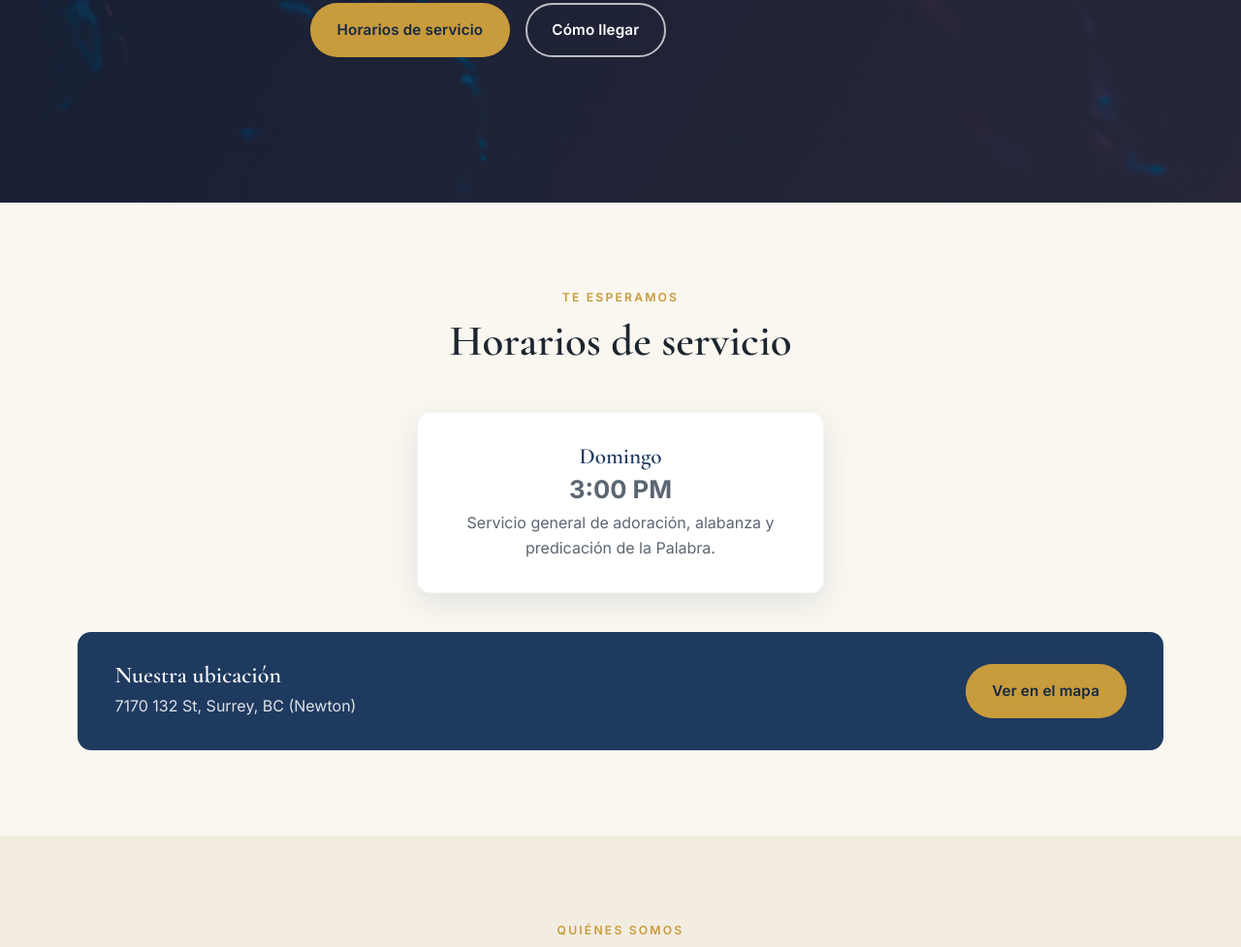
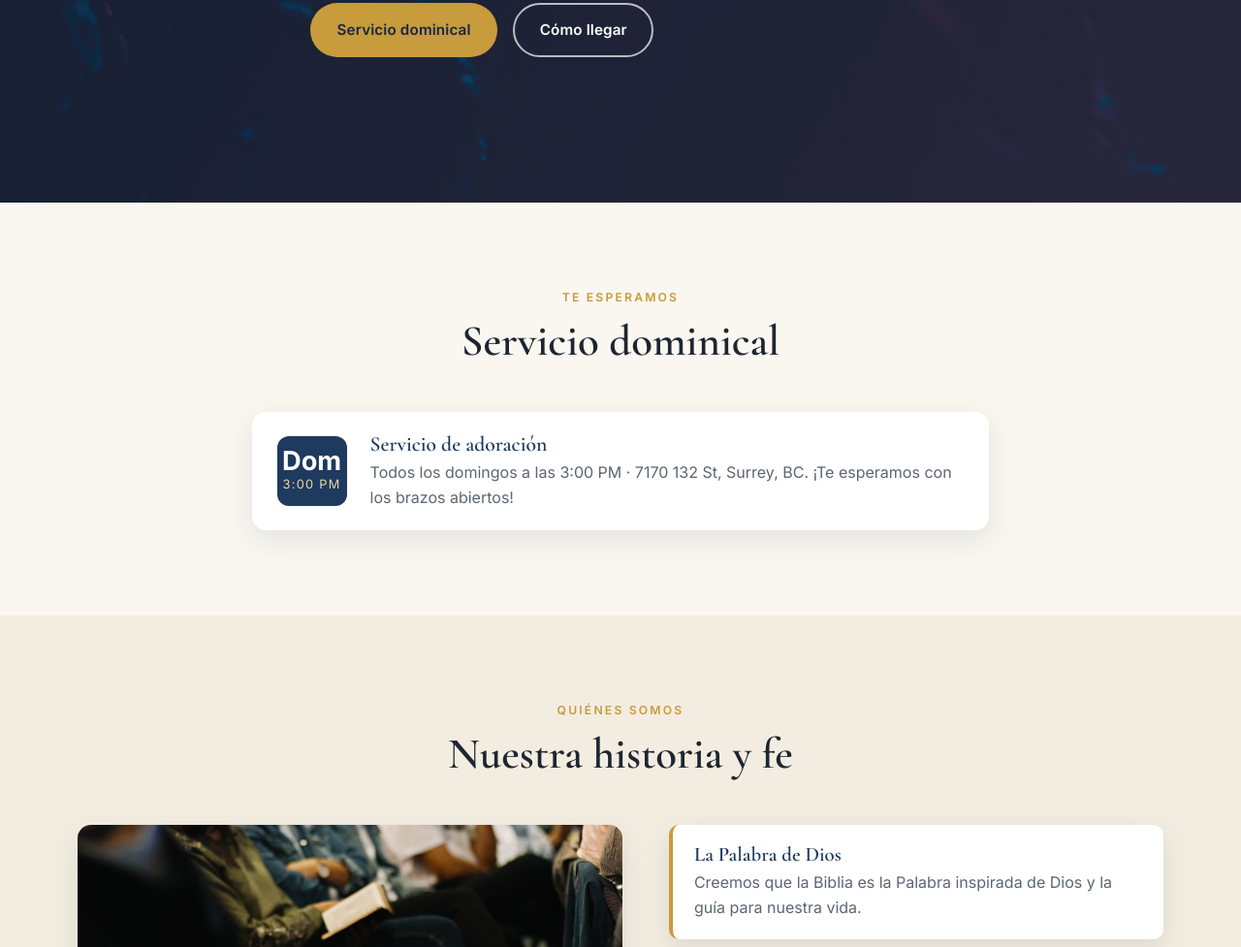
Before and after one commit to philrosenstein/tdv, a plain HTML site: page index.html in a window 1280 px wide. Shown: the part 552-1529 px from the top of the page at 97% size. Drawn offline with nearby package versions, Linux system fonts and the light colour scheme.

Commit message:
Remove redundant Horarios section; Servicio dominical now sits right after the hero
Co-Authored-By: Claude Fable 5 <noreply@anthropic.com>

```diff
--- a/index.html
+++ b/index.html
@@ -4,7 +4,7 @@
   <meta charset="UTF-8" />
   <meta name="viewport" content="width=device-width, initial-scale=1.0" />
   <title>Tabernáculo de Vida — Iglesia en Surrey</title>
-  <meta name="description" content="Tabernáculo de Vida es una iglesia cristiana en Surrey, BC. Te invitamos a adorar con nosotros. Horarios de servicio, ubicación, eventos y prédicas." />
+  <meta name="description" content="Tabernáculo de Vida es una iglesia cristiana en Surrey, BC. Te invitamos a adorar con nosotros cada domingo a las 3:00 PM. Ubicación, prédicas y contacto." />
   <meta name="theme-color" content="#1f3a5f" />
   <link rel="icon" type="image/png" href="assets/logo.png" />
 
@@ -37,9 +37,8 @@
 
       <nav class="nav" id="nav-menu" aria-label="Navegación principal">
         <a href="#inicio">Inicio</a>
-        <a href="#horarios">Horarios</a>
+        <a href="#eventos">Servicio dominical</a>
         <a href="#nosotros">Nosotros</a>
-        <a href="#eventos">Servicio dominical</a>
         <a href="#predicas">Prédicas</a>
         <a href="#contacto" class="nav-cta">Visítanos</a>
       </nav>
@@ -59,38 +58,32 @@
           &mdash; aquí hay un lugar para ti, tal como eres.
         </p>
         <div class="hero-actions">
-          <a href="#horarios" class="btn btn-primary">Horarios de servicio</a>
+          <a href="#eventos" class="btn btn-primary">Servicio dominical</a>
           <a href="#contacto" class="btn btn-ghost">Cómo llegar</a>
         </div>
       </div>
     </section>
 
-    <!-- ===================== Horarios y ubicación ===================== -->
-    <section class="section" id="horarios">
+    <!-- ===================== Servicio dominical ===================== -->
+    <section class="section" id="eventos">
       <div class="container">
         <div class="section-head">
           <p class="eyebrow">Te esperamos</p>
-          <h2>Horarios de servicio</h2>
+          <h2>Servicio dominical</h2>
         </div>
 
-        <div class="card card-solo">
-          <h3>Domingo</h3>
-          <p class="card-time">3:00 PM</p>
-          <p>Servicio general de adoración, alabanza y predicación de la Palabra.</p>
-        </div>
-
-        <div class="location-bar">
-          <div>
-            <h3>Nuestra ubicación</h3>
-            <p>7170 132 St, Surrey, BC (Newton)</p>
-          </div>
-          <a
-            class="btn btn-primary"
-            href="https://www.google.com/maps/search/?api=1&query=Tabernaculo+de+Vida+7170+132+St+Surrey+BC"
-            target="_blank"
-            rel="noopener"
-          >Ver en el mapa</a>
-        </div>
+        <ul class="events">
+          <li class="event">
+            <div class="event-date">
+              <span class="event-day">Dom</span>
+              <span class="event-month">3:00 PM</span>
+            </div>
+            <div class="event-info">
+              <h3>Servicio de adoración</h3>
+              <p>Todos los domingos a las 3:00 PM &middot; 7170 132 St, Surrey, BC. ¡Te esperamos con los brazos abiertos!</p>
+            </div>
+          </li>
+        </ul>
       </div>
     </section>
 
@@ -139,31 +132,8 @@
       </div>
     </section>
 
-    <!-- ===================== Servicio dominical ===================== -->
-    <section class="section" id="eventos">
-      <div class="container">
-        <div class="section-head">
-          <p class="eyebrow">Cada semana</p>
-          <h2>Servicio dominical</h2>
-        </div>
-
-        <ul class="events">
-          <li class="event">
-            <div class="event-date">
-              <span class="event-day">Dom</span>
-              <span class="event-month">3:00 PM</span>
-            </div>
-            <div class="event-info">
-              <h3>Servicio de adoración</h3>
-              <p>Todos los domingos a las 3:00 PM &middot; 7170 132 St, Surrey, BC. ¡Te esperamos con los brazos abiertos!</p>
-            </div>
-          </li>
-        </ul>
-      </div>
-    </section>
-
     <!-- ===================== Prédicas / Media ===================== -->
-    <section class="section section-alt" id="predicas">
+    <section class="section" id="predicas">
       <div class="container">
         <div class="section-head">
           <p class="eyebrow">Crece en la Palabra</p>
@@ -244,9 +214,8 @@
         <p>Iglesia Apostólica · Surrey, BC</p>
       </div>
       <nav class="footer-nav" aria-label="Navegación del pie de página">
-        <a href="#horarios">Horarios</a>
+        <a href="#eventos">Servicio dominical</a>
         <a href="#nosotros">Nosotros</a>
-        <a href="#eventos">Servicio dominical</a>
         <a href="#predicas">Prédicas</a>
         <a href="#contacto">Contacto</a>
       </nav>
--- a/styles.css
+++ b/styles.css
@@ -139,38 +139,6 @@ a:hover { color: var(--gold); }
 .section-head h2 { font-size: clamp(2rem, 4vw, 2.8rem); }
 .section-sub { color: var(--muted); margin-top: .8rem; }
 
-/* ===================== Cards (horarios) ===================== */
-.cards-3 { display: grid; grid-template-columns: repeat(3, 1fr); gap: 1.5rem; }
-.cards-2 { display: grid; grid-template-columns: repeat(2, 1fr); gap: 1.5rem; max-width: 760px; margin-inline: auto; }
-.card-solo { max-width: 420px; margin-inline: auto; text-align: center; }
-.card {
-  background: var(--white);
-  border-radius: var(--radius);
-  padding: 2rem 1.8rem;
-  box-shadow: var(--shadow);
-  border: 1px solid rgba(31,58,95,.05);
-  transition: transform .2s ease, box-shadow .2s ease;
-}
-.card:hover { transform: translateY(-4px); box-shadow: var(--shadow-lg); }
-.card h3 { font-size: 1.45rem; color: var(--navy); }
-.card-time { font-size: 1.6rem; font-weight: 700; color: var(--gold); margin: .3rem 0 .6rem; font-family: var(--sans); }
-.card p { color: var(--muted); margin: 0; }
-
-.location-bar {
-  margin-top: 2.5rem;
-  background: var(--navy);
-  color: var(--white);
-  border-radius: var(--radius);
-  padding: 2rem 2.4rem;
-  display: flex;
-  align-items: center;
-  justify-content: space-between;
-  gap: 1.5rem;
-  flex-wrap: wrap;
-}
-.location-bar h3 { color: var(--white); font-size: 1.5rem; }
-.location-bar p { margin: .3rem 0 0; color: rgba(255,255,255,.85); }
-
 /* ===================== Nosotros ===================== */
 .about-grid { display: grid; grid-template-columns: 1.1fr 1fr; gap: 3rem; align-items: start; }
 .about-photo { margin: 0 0 1.5rem; border-radius: var(--radius); overflow: hidden; box-shadow: var(--shadow); }
@@ -262,9 +230,7 @@ a:hover { color: var(--gold); }
   .nav a { padding: 1rem 6%; border-top: 1px solid rgba(31,58,95,.06); }
   .nav .nav-cta { border-radius: 0; text-align: center; }
 
-  .cards-3, .cards-2 { grid-template-columns: 1fr; }
   .about-grid, .contact-grid { grid-template-columns: 1fr; gap: 2rem; }
-  .location-bar { flex-direction: column; align-items: flex-start; text-align: left; }
 }
 
 @media (prefers-reduced-motion: reduce) {
```
